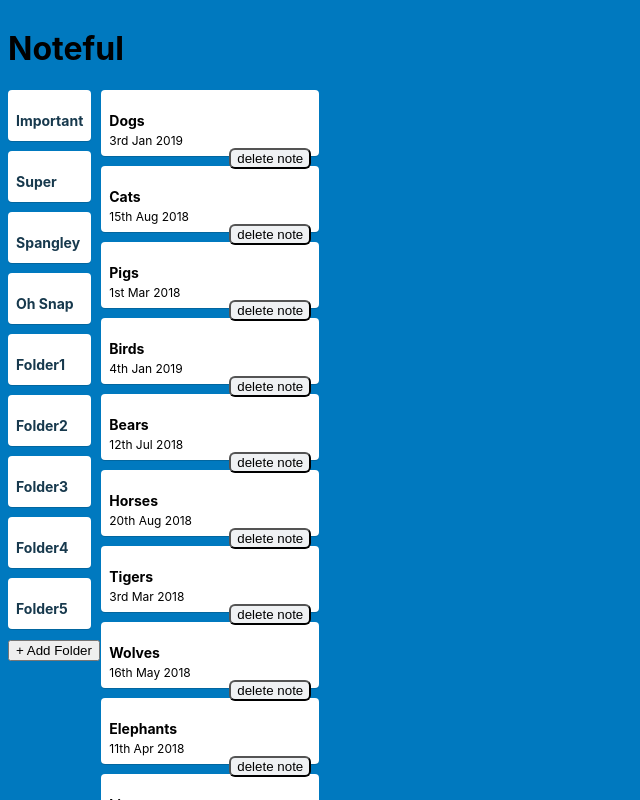
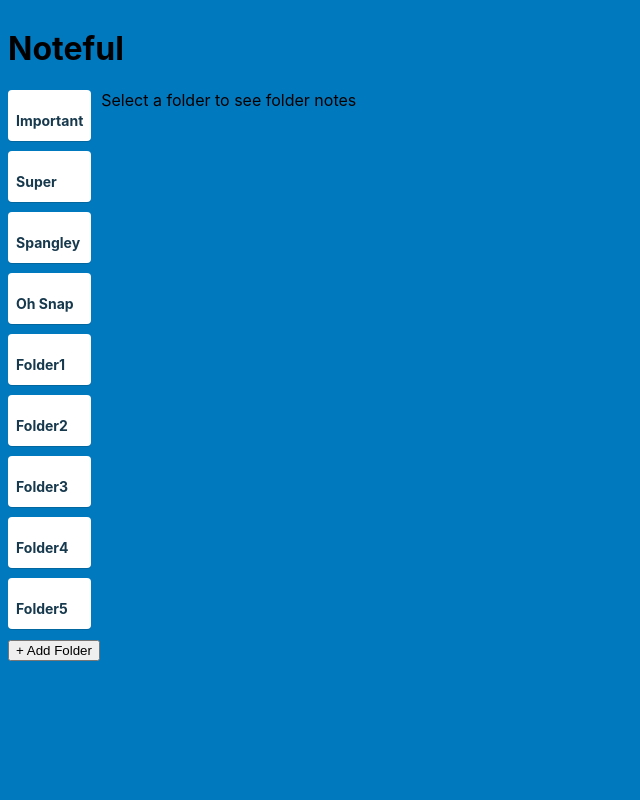
Before and after one commit to roxyshah/noteful, a React (Create React App) app: page / in a window 1280 px wide. Shown: the top 800 px of the page, without its empty margins (0-640 px from the left). Built offline with nearby package versions, Linux system fonts and the light colour scheme; data requests are answered from the project's data file.

Commit message:
Added a condition to MainNav to verify folderId exists. Conditionally displays NoteList when folderId is selected or user message when not. Modified prop-types.

```diff
--- a/src/Folder/Folder.js
+++ b/src/Folder/Folder.js
@@ -18,5 +18,6 @@ export default class Folder extends Component {
 
 Folder.propTypes = {
     name: PropTypes.string.isRequired,
-    id: PropTypes.string.isRequired
+    id: PropTypes.string.isRequired,
+    modified: PropTypes.string.isRequired,
 };
--- a/src/MainNav/MainNav.js
+++ b/src/MainNav/MainNav.js
@@ -24,11 +24,14 @@ class MainNav extends Component {
                 )}
 
                 <div className='App-content'>
-                  <NoteList
-                    folderId={folderId}
-                    onClickAdd={this.context.addNote}
-                    onClickDelete={this.context.deleteNote}
-                    redirectAfterDelete={''} />
+                  {folderId ? (
+                    <NoteList
+                        folderId={folderId}
+                        onClickAdd={this.context.addNote}
+                        onClickDelete={this.context.deleteNote}
+                        redirectAfterDelete={''} />
+                  ) : <div>Select a folder to see folder notes</div>}
+
                   <FolderList folders = {this.context.folders} />
                 </div>
             </div>
--- a/src/Note/Note.js
+++ b/src/Note/Note.js
@@ -28,5 +28,6 @@ Note.propTypes = {
     name: PropTypes.string.isRequired,
     id: PropTypes.string.isRequired,
     modified: PropTypes.string.isRequired,
+    folderId: PropTypes.string.isRequired,
     onClickDelete: () => {}
 }
--- a/src/NoteList/NoteList.js
+++ b/src/NoteList/NoteList.js
@@ -41,9 +41,6 @@ class NoteList extends React.Component{
 
 
 NoteList.propTypes = {
-    name: PropTypes.string.isRequired,
-    id: PropTypes.string.isRequired,
-    modified: PropTypes.string.isRequired,
     folderId: PropTypes.string.isRequired,
     onClickDelete: () => {}
 }
--- a/src/dummy-store.json
+++ b/src/dummy-store.json
@@ -142,6 +142,13 @@
       "folderId": "SDsk5_Y",
       "modified": "2022-02-23T22:24:47.077Z",
       "id": "phvYLqI"
+    },
+    {
+      "name": "Another Note",
+      "content": "This is another note",
+      "folderId": "N79ThjM",
+      "modified": "2022-02-25T18:42:27.316Z",
+      "id": "V29QlAD"
     }
   ]
 }
```
